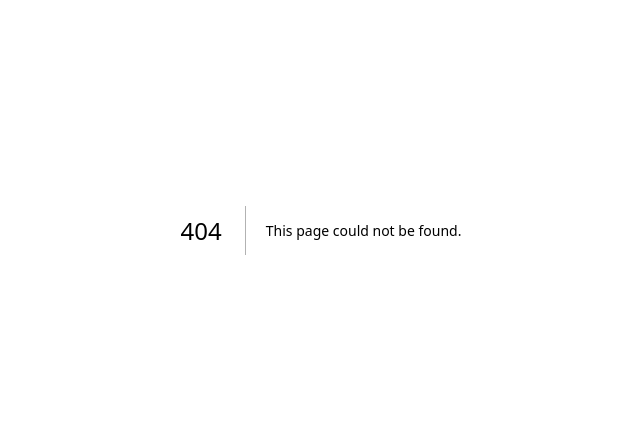
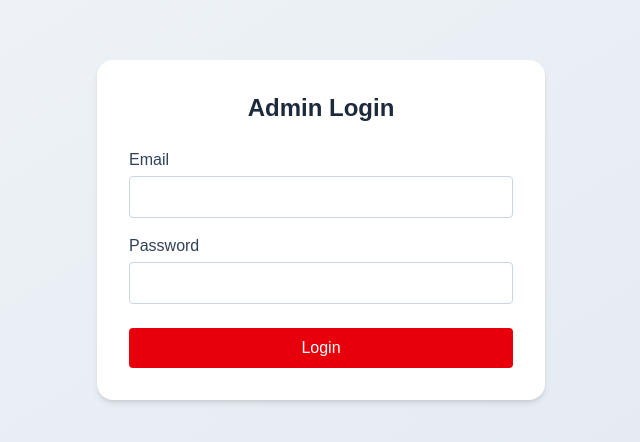
Before and after one commit to ahmadchreiff/eigen-journal, a Next.js app in the folder frontend/: page /login in a window 1280 px wide. Before the commit this address had no page. Shown: the part 170-612 px from the top of the page, without its empty margins (319-959 px from the left). Built offline with nearby package versions, Linux system fonts and the light colour scheme.

Commit message:
Added admin level control on draft management

```diff
--- /dev/null
+++ b/frontend/components/AuthContext.tsx
@@ -0,0 +1,56 @@
+import React, { createContext, useState, useEffect, useContext } from "react";
+import { jwtDecode } from "jwt-decode";
+
+
+type User = {
+  email: string;
+  role: "STUDENT" | "ADMIN";
+};
+
+type AuthContextType = {
+  user: User | null;
+  login: (token: string) => void;
+  logout: () => void;
+};
+
+const AuthContext = createContext<AuthContextType>({
+  user: null,
+  login: () => {},
+  logout: () => {}
+});
+
+export const AuthProvider = ({ children }: { children: React.ReactNode }) => {
+  const [user, setUser] = useState<User | null>(null);
+
+  useEffect(() => {
+    const token = localStorage.getItem("token");
+    if (token) {
+      try {
+        const decoded: any = jwtDecode(token);
+        setUser({ email: decoded.sub, role: decoded.role });
+      } catch (err) {
+        console.error("Invalid token");
+        localStorage.removeItem("token");
+      }
+    }
+  }, []);
+
+  const login = (token: string) => {
+    localStorage.setItem("token", token);
+    const decoded: any = jwtDecode(token);
+    setUser({ email: decoded.sub, role: decoded.role });
+  };
+
+  const logout = () => {
+    localStorage.removeItem("token");
+    setUser(null);
+  };
+
+  return (
+    <AuthContext.Provider value={{ user, login, logout }}>
+      {children}
+    </AuthContext.Provider>
+  );
+};
+
+export const useAuth = () => useContext(AuthContext);
--- a/frontend/components/Navbar.tsx
+++ b/frontend/components/Navbar.tsx
@@ -30,8 +30,8 @@ export default function Navbar() {
       setActiveSection('about');
     } else if (path === '/submit') {
       setActiveSection('submit');
-    } else if (path === '/drafts') {
-      setActiveSection('drafts');
+    // } else if (path === '/drafts') {
+    //   setActiveSection('drafts');
     } else if (path === '/articles') {
       setActiveSection('articles');
     }
@@ -43,7 +43,7 @@ export default function Navbar() {
   const navItems = [
     { id: 'home', label: 'Home', href: '/' },
     { id: 'articles', label: 'Read Articles', href: '/articles' },
-    { id: 'drafts', label: 'Manage Articles', href: '/drafts' },
+    // { id: 'drafts', label: 'Manage Articles', href: '/drafts' },
     { id: 'about', label: 'About', href: '/about' }
   ];
 
--- a/frontend/pages/_app.tsx
+++ b/frontend/pages/_app.tsx
@@ -1,6 +1,12 @@
 import "@/styles/globals.css";
 import type { AppProps } from "next/app";
+import { AuthProvider } from "@/components/AuthContext";
 
 export default function App({ Component, pageProps }: AppProps) {
-  return <Component {...pageProps} />;
+  // return <Component {...pageProps} />;
+  return (
+    <AuthProvider>
+      <Component {...pageProps} />
+    </AuthProvider>
+  );
 }
--- a/frontend/pages/articles.tsx
+++ b/frontend/pages/articles.tsx
@@ -28,20 +28,36 @@ export default function ApprovedArticlesPage() {
   useEffect(() => {
     (async () => {
       try {
-        const res = await fetch("http://localhost:8080/api/drafts");
+        const token = localStorage.getItem("token");
+        const res = await fetch("http://localhost:8080/api/drafts", {
+          headers: {
+            "Authorization": `Bearer ${token}`
+          }
+        });
+
+        if (!res.ok) {
+          throw new Error(`Error ${res.status}: ${res.statusText}`);
+        }
+
         const data = await res.json();
-        setAllDrafts(data);
+        setAllDrafts(data); // ✅ set the drafts array
       } catch (err) {
         console.error("Failed to fetch drafts:", err);
+        setAllDrafts([]); // ✅ fallback: empty array on error
       } finally {
         setLoading(false);
       }
     })();
   }, []);
 
+
   // Filter and sort articles
   const getFilteredAndSortedArticles = () => {
-    let filtered = allDrafts.filter(d => d.status === "APPROVED");
+    // let filtered = allDrafts.filter(d => d.status === "APPROVED");
+    let filtered = Array.isArray(allDrafts)
+      ? allDrafts.filter(d => d.status === "APPROVED")
+      : [];
+
 
     // Filter by category
     if (selectedCategory !== "ALL") {
--- a/frontend/pages/drafts.tsx
+++ b/frontend/pages/drafts.tsx
@@ -1,6 +1,10 @@
 import React, { useEffect, useState } from "react";
 import Navbar from "@/components/Navbar";
 import Bottombar from "@/components/Bottombar";
+
+import { useAuth } from "@/components/AuthContext";
+import { useRouter } from "next/router";
+
 import {
   Search,
   Filter,
@@ -52,11 +56,28 @@ export default function DraftList() {
   const [sortBy, setSortBy] = useState("newest");
   const [stats, setStats] = useState<Stats>({ total: 0, approved: 0, rejected: 0, pending: 0 });
   const [actionLoading, setActionLoading] = useState<number | null>(null);
+  const { user } = useAuth();
+  const router = useRouter();
+
+  useEffect(() => {
+    if (user === null) {
+      // Not logged in → redirect to login page
+      router.push("/login");
+    } else if (user.role !== "ADMIN") {
+      // Logged in but not admin → redirect to home
+      router.push("/");
+    }
+  }, [user, router]);
 
   useEffect(() => {
     async function load() {
       try {
-        const res = await fetch("http://localhost:8080/api/drafts");
+        const token = localStorage.getItem("token");
+        const res = await fetch("http://localhost:8080/api/drafts", {
+          headers: {
+            "Authorization": `Bearer ${token}`
+          }
+        });
         if (!res.ok) throw new Error(`HTTP ${res.status}`);
         const data = await res.json();
         setDrafts(data);
@@ -67,6 +88,7 @@ export default function DraftList() {
         setLoading(false);
       }
     }
+
     load();
   }, []);
 
@@ -110,14 +132,19 @@ export default function DraftList() {
   const updateStatus = async (draftId: number, newStatus: string) => {
     setActionLoading(draftId);
     try {
+      const token = localStorage.getItem("token");
       const res = await fetch(
         `http://localhost:8080/api/drafts/${draftId}`,
         {
           method: "PUT",
-          headers: { "Content-Type": "application/json" },
+          headers: {
+            "Content-Type": "application/json",
+            "Authorization": `Bearer ${token}`
+          },
           body: JSON.stringify({ status: newStatus }),
         }
       );
+
       if (!res.ok) throw new Error("Failed to update status");
 
       // Update local state
@@ -140,10 +167,18 @@ export default function DraftList() {
 
     setActionLoading(draftId);
     try {
+      const token = localStorage.getItem("token");  // ✅ get token
+
       const res = await fetch(
         `http://localhost:8080/api/drafts/${draftId}`,
-        { method: "DELETE" }
+        {
+          method: "DELETE",
+          headers: {
+            "Authorization": `Bearer ${token}`    // ✅ pass token in header
+          }
+        }
       );
+
       if (!res.ok) throw new Error("Failed to delete draft");
 
       // Update local state
@@ -158,6 +193,7 @@ export default function DraftList() {
       setActionLoading(null);
     }
   };
+
 
   const openPDF = (draftId: number) => {
     window.open(`http://localhost:8080/api/drafts/${draftId}/pdf`, '_blank');
@@ -214,6 +250,9 @@ export default function DraftList() {
     );
   }
 
+  if (!user || user.role !== "ADMIN") {
+    return null;  // Or show <Loading /> spinner if you prefer
+  }
   return (
     <div className="min-h-screen bg-gradient-to-br from-slate-50 to-slate-100">
       <Navbar />
--- /dev/null
+++ b/frontend/pages/login.tsx
@@ -0,0 +1,85 @@
+import React, { useState } from "react";
+import { useRouter } from "next/router";
+import { useAuth } from "@/components/AuthContext";
+
+
+export default function LoginPage() {
+  const router = useRouter();
+  const [email, setEmail] = useState("");
+  const [password, setPassword] = useState("");
+  const [error, setError] = useState("");
+  const { login } = useAuth();
+
+  const handleLogin = async (e: React.FormEvent) => {
+    e.preventDefault();
+    setError("");
+
+    try {
+      const res = await fetch("http://localhost:8080/api/auth/login", {
+        method: "POST",
+        headers: { "Content-Type": "application/json" },
+        body: JSON.stringify({ email, password }),
+      });
+
+      if (!res.ok) {
+        throw new Error("Invalid credentials");
+      }
+
+      const data = await res.json();
+      login(data.token);  // Use context to set token + user
+
+      router.push("/drafts");  // Redirect after successful login
+    } catch (err: any) {
+      setError(err.message);
+    }
+  };
+
+
+  return (
+    <div className="min-h-screen flex items-center justify-center bg-gradient-to-br from-slate-100 to-slate-200">
+      <form
+        onSubmit={handleLogin}
+        className="bg-white p-8 rounded-2xl shadow-md w-full max-w-md"
+      >
+        <h1 className="text-2xl font-bold text-center mb-6 text-slate-800">
+          Admin Login
+        </h1>
+
+        {error && (
+          <div className="mb-4 text-red-600 bg-red-100 px-4 py-2 rounded">
+            {error}
+          </div>
+        )}
+
+        <div className="mb-4">
+          <label className="block text-slate-700 mb-1">Email</label>
+          <input
+            type="email"
+            required
+            value={email}
+            onChange={(e) => setEmail(e.target.value)}
+            className="w-full border border-slate-300 px-4 py-2 rounded focus:outline-none focus:ring-2 focus:ring-red-500"
+          />
+        </div>
+
+        <div className="mb-6">
+          <label className="block text-slate-700 mb-1">Password</label>
+          <input
+            type="password"
+            required
+            value={password}
+            onChange={(e) => setPassword(e.target.value)}
+            className="w-full border border-slate-300 px-4 py-2 rounded focus:outline-none focus:ring-2 focus:ring-red-500"
+          />
+        </div>
+
+        <button
+          type="submit"
+          className="w-full bg-red-600 text-white py-2 rounded hover:bg-red-700 transition"
+        >
+          Login
+        </button>
+      </form>
+    </div>
+  );
+}
```
Also changed, not shown: 1 other file (tests, documents, lock files or other folders).
